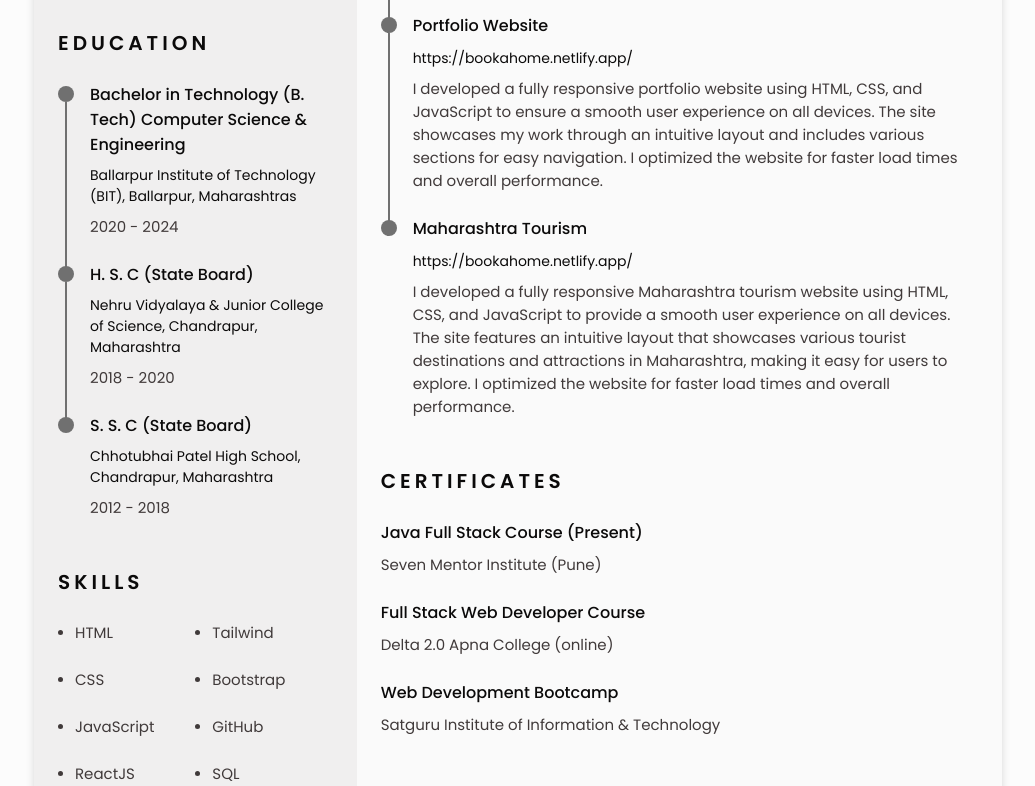
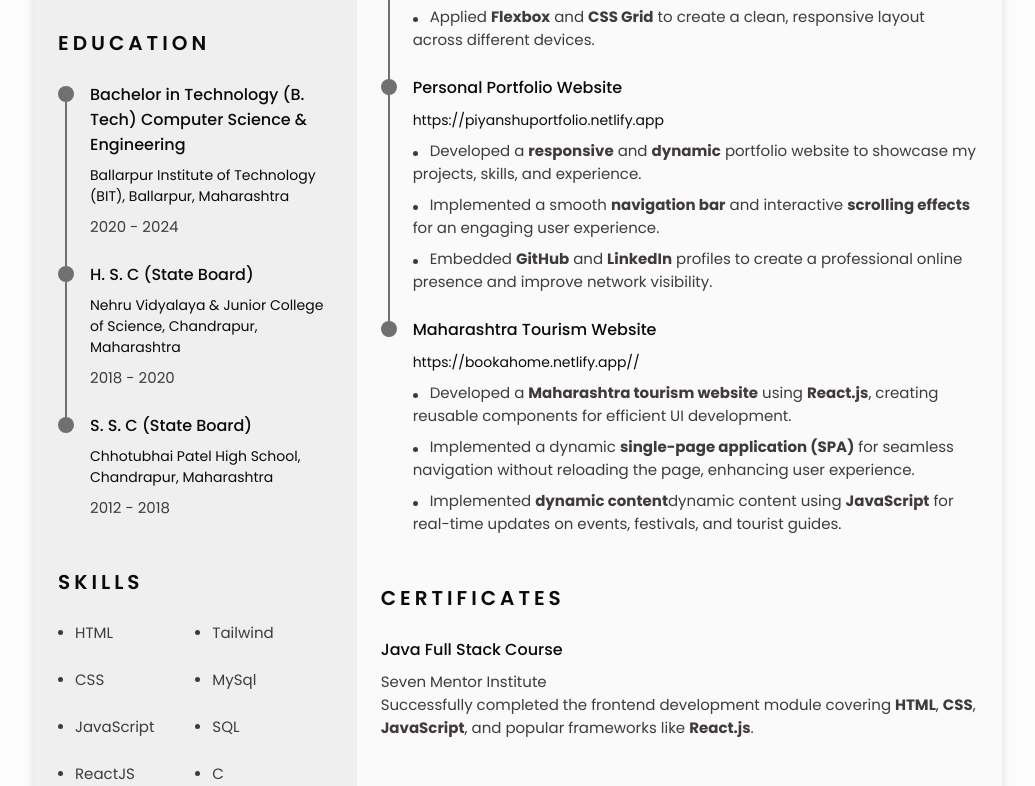
Before and after one commit to Piyanshu-Zade/Portfolio-Website, a plain HTML site: page index.html in a window 1280 px wide. Shown: the part 579-1365 px from the top of the page, without its empty margins (122-1157 px from the left). Drawn offline with nearby package versions, Linux system fonts and the light colour scheme.

Commit message:
scale cv update

```diff
--- a/index.html
+++ b/index.html
@@ -100,7 +100,7 @@
                             </span>
 
                             <span class="home_information">
-                                <i class='bx bx-phone home_icon'></i> 842136581
+                                <i class='bx bx-phone home_icon'></i> +91 842136581
                             </span>
                         </div>
                     </div>
@@ -146,7 +146,7 @@
 
                             <div class="education_data bd-grid">
                                 <h3 class="education_title">Bachelor in Technology (B. Tech) Computer Science & Engineering </h3>
-                                <span class="education_studies">Ballarpur Institute of Technology (BIT), Ballarpur, Maharashtras</span>
+                                <span class="education_studies">Ballarpur Institute of Technology (BIT), Ballarpur, Maharashtra</span>
                                 <span class="education_year">2020 - 2024</span>
                             </div>
                         </div>
@@ -197,6 +197,9 @@
                             <li class="skills_name">
                                 <span class="skills_circle"></span>ReactJS
                             </li>
+                            <li class="skills_name">
+                                <span class="skills_circle"></span>Bootstrap
+                            </li>
                         </ul>
 
                         <ul class="skills_data">
@@ -204,13 +207,16 @@
                                 <span class="skills_circle"></span>Tailwind
                             </li>
                             <li class="skills_name">
-                                <span class="skills_circle"></span>Bootstrap
-                            </li>
-                            <li class="skills_name">
-                                <span class="skills_circle"></span>GitHub
+                                <span class="skills_circle"></span>MySql
                             </li>
                             <li class="skills_name">
                                 <span class="skills_circle"></span>SQL
+                            </li>
+                            <li class="skills_name">
+                                <span class="skills_circle"></span>C
+                            </li>
+                            <li class="skills_name">
+                                <span class="skills_circle"></span>Git & Github
                             </li>
                         </ul>
                     </div>
@@ -225,7 +231,7 @@
                 <section class="profile section" id="profile">
                     <h2 class="section-title">Profile</h2>
 
-                    <p class="profile_description">I am a passionate and detail-oriented Front-End Developer who focuses on building responsive and user-friendly websites. I have skills in HTML, CSS, Bootstrap, Tailwind, JavaScript, and React, and I enjoy turning designs into clear and efficient code. With a good understanding of front-end technologies and a strong sense of design, I am excited to use my skills to create smooth web experiences. I’m looking for a chance to work with a team where I can grow and contribute as a developer.</p>
+                    <p class="profile_description"> I am a passionate Frontend Developer with a solid foundation in HTML, CSS, JavaScript, and modern frontend frameworks like React. I have hands-on experience with UI libraries such as Bootstrap and Tailwind CSS. My understanding of Git allows me to manage version control effectively through branching, merging, and collaboration. I am proficient in writing clean, well-optimized code and have a keen eye for design and performance. With a commitment to continuous learning, I strive to stay updated with the latest industry trends and best practices to deliver high-quality solutions.</p>
                 </section>
 
     <!-- --------------------------------------Project------------------------------------------- -->
@@ -242,8 +248,12 @@
                             <div class="project_data bd-grid">
                                 <a href="https://bookahome.netlify.app/" target="_blank"><h3 class="project_title">Property Booking Website</h3></a>
                                 <a href="https://bookahome.netlify.app/" target="_blank"><span class="project_company">https://bookahome.netlify.app/</span></a>
-                                <p class="project_description">
-                                    I developed a fully responsive property booking website using HTML, CSS, and JavaScript for a smooth user experience on all devices. The site features an intuitive property listing with search filters, allowing users to easily find and explore available properties. I also optimized the website for faster load times and overall performance.</p>
+
+                                <p class="project_description"><span class="skills_circle"></span>Developed a responsive property booking website using <strong>HTML</strong>, <strong>CSS</strong>, and <strong>JavaScript</strong>.</p>
+
+                                <p class="project_description"><span class="skills_circle"></span>Created an intuitive user interface for browsing and booking properties, optimized for both <strong>desktop</strong> and <strong>mobile views</strong>.</p>
+
+                                <p class="project_description"><span class="skills_circle"></span>Applied <strong>Flexbox</strong> and <strong>CSS Grid</strong> to create a clean, responsive layout across different devices.</p>
 
                             </div>
                         </div>
@@ -255,9 +265,14 @@
                             </div>
 
                             <div class="project_data bd-grid">
-                                <h3 class="project_title">Portfolio Website</h3>
-                                <a href="https://bookahome.netlify.app/" target="_blank"><span class="project_company">https://bookahome.netlify.app/</span></a>
-                                <p class="project_description">I developed a fully responsive portfolio website using HTML, CSS, and JavaScript to ensure a smooth user experience on all devices. The site showcases my work through an intuitive layout and includes various sections for easy navigation. I optimized the website for faster load times and overall performance.</p>
+                                <h3 class="project_title">Personal Portfolio Website</h3>
+                                <a href="https://piyanshuportfolio.netlify.app" target="_blank"><span class="project_company">https://piyanshuportfolio.netlify.app</span></a>
+
+                                <p class="project_description"><span class="skills_circle"></span>Developed a <strong>responsive</strong> and <strong>dynamic</strong> portfolio website to showcase my projects, skills, and experience.</p>
+
+                                <p class="project_description"><span class="skills_circle"></span>Implemented a smooth <strong>navigation bar</strong> and interactive <strong>scrolling effects</strong> for an engaging user experience.</p>
+
+                                <p class="project_description"><span class="skills_circle"></span>Embedded <strong>GitHub</strong> and <strong>LinkedIn</strong> profiles to create a professional online presence and improve network visibility.</p>
 
                             </div>
                         </div>
@@ -269,9 +284,14 @@
                             </div>
 
                             <div class="project_data bd-grid">
-                                <h3 class="project_title">Maharashtra Tourism</h3>
-                                <a href="#https://bookahome.netlify.app/" target="_blank"><span class="project_company">https://bookahome.netlify.app/</span></a>
-                                <p class="project_description">I developed a fully responsive Maharashtra tourism website using HTML, CSS, and JavaScript to provide a smooth user experience on all devices. The site features an intuitive layout that showcases various tourist destinations and attractions in Maharashtra, making it easy for users to explore. I optimized the website for faster load times and overall performance.</p>
+                                <h3 class="project_title">Maharashtra Tourism Website</h3>
+                                <a href="#https://bookahome.netlify.app/" target="_blank"><span class="project_company">https://bookahome.netlify.app//</span></a>
+
+                                <p class="project_description"><span class="skills_circle"></span>Developed a <strong>Maharashtra tourism website</strong> using <strong>React.js</strong>, creating reusable components for efficient UI development.</p>
+
+                                <p class="project_description"><span class="skills_circle"></span>Implemented a dynamic <strong>single-page application (SPA)</strong> for seamless navigation without reloading the page, enhancing user experience.</p>
+
+                                <p class="project_description"><span class="skills_circle"></span>Implemented <strong>dynamic content</strong>dynamic content using <strong>JavaScript</strong> for real-time updates on events, festivals, and tourist guides.</p>
 
                             </div>
                         </div>
@@ -283,19 +303,20 @@
 
                     <div class="certificate_container bd-grid">
                         <div class="certificate_content">
-                            <h3 class="certificate_title">Java Full Stack Course (Present)</h3>
-                            <p class="certificate_description">Seven Mentor Institute (Pune)</p>
+                            <h3 class="certificate_title">Java Full Stack Course</h3>
+                            <p class="certificate_description">Seven Mentor Institute</p>
+                            <p> Successfully completed the frontend development module covering <strong>HTML</strong>, <strong>CSS</strong>, <strong>JavaScript</strong>, and popular frameworks like <strong>React.js</strong>.</p>
                         </div>
 
-                        <div class="certificate_content">
+                        <!-- <div class="certificate_content">
                             <h3 class="certificate_title">Full Stack Web Developer Course</h3>
-                            <p class="certificate_description">Delta 2.0 Apna College (online)</p>
-                        </div>
+                            <p class="certificate_description">Delta 2.0 Apna College</p>
+                        </div> -->
 
-                        <div class="certificate_content">
+                        <!-- <div class="certificate_content">
                             <h3 class="certificate_title">Web Development Bootcamp</h3>
                             <p class="certificate_description">Satguru Institute of Information & Technology</p>
-                        </div>
+                        </div> -->
                     </div>
                 </section>
 
--- a/style.css
+++ b/style.css
@@ -175,7 +175,7 @@ body.scale-cv{
 
 
 .scale-cv .section {
-    padding: .6rem 0;
+    padding: .4rem 0;
 }
 
 .scale-cv {
```
